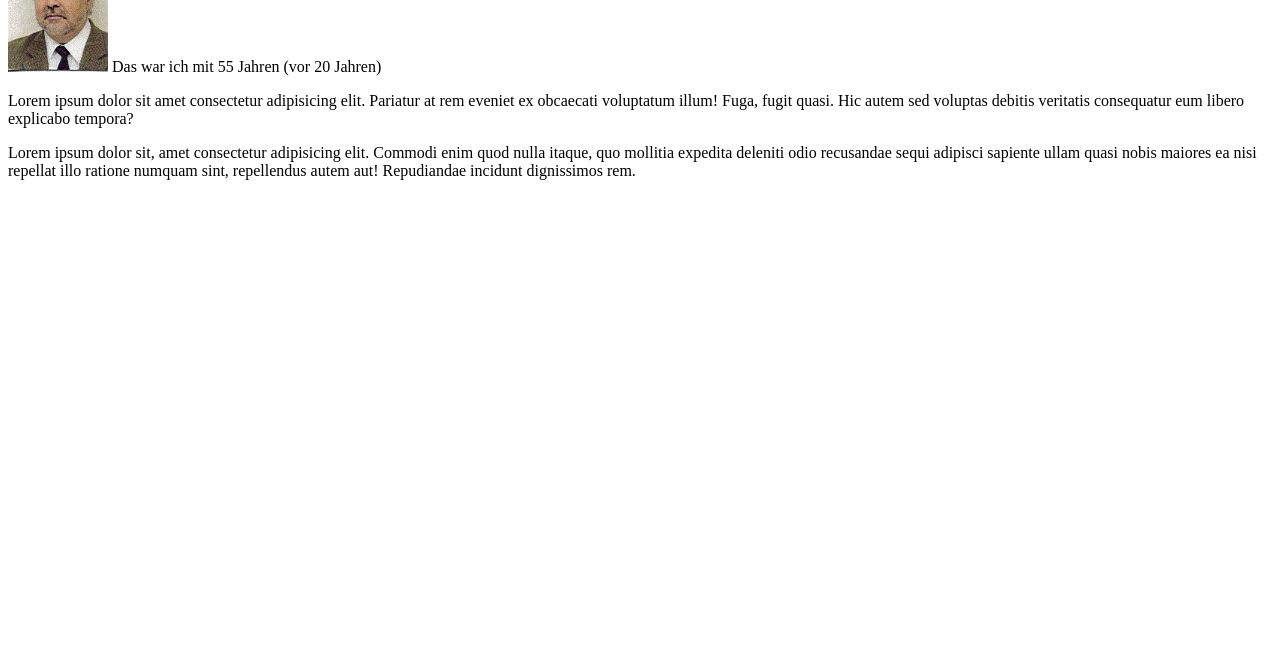
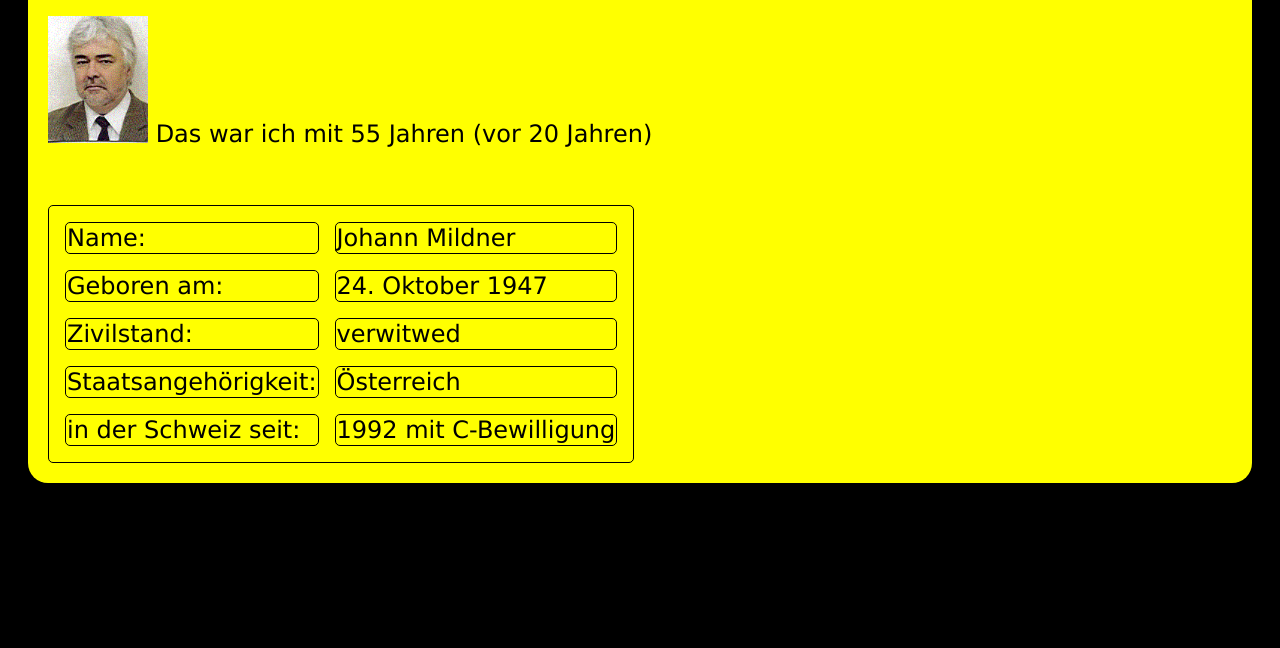
Before and after one commit to johannMildner/portfolio1, a plain HTML site: page aboutMe.html in a window 1280 px wide. Shown: the part 152-800 px from the top of the page. Drawn offline with Linux system fonts and the light colour scheme.

Commit message:
Add files via upload

```diff
--- a/aboutMe.html
+++ b/aboutMe.html
@@ -5,30 +5,43 @@
 <head>
     <meta charset="UTF-8" />
     <title>AboutMe</title>
+    <link href="./css/styles1.css" rel="stylesheet" />
 </head>
 
 <body>
     <h1>About Me</h1>
-    <p>
-        Hier können Sie sich kreativ austoben.
-        <br />
+    <div>
         <img src="./images/johann55.gif" width="100px" alt="das bin ich" />
         Das war ich mit 55 Jahren (vor 20 Jahren)
-    </p>
-    <p>
-        Lorem ipsum dolor sit amet consectetur adipisicing elit.
-        Pariatur at rem eveniet ex obcaecati voluptatum illum!
-        Fuga, fugit quasi. Hic autem sed voluptas debitis
-        veritatis consequatur eum libero explicabo tempora?
-    </p>
-    <p>
-        Lorem ipsum dolor sit, amet consectetur adipisicing elit.
-        Commodi enim quod nulla itaque, quo mollitia expedita
-        deleniti odio recusandae sequi adipisci sapiente ullam
-        quasi nobis maiores ea nisi repellat illo ratione
-        numquam sint, repellendus autem aut! Repudiandae incidunt
-        dignissimos rem.
-    </p>
+    </div>
+
+    <br><br>
+
+
+    <table>
+        <tr>
+            <td>Name:</td>
+            <td>Johann Mildner</td>
+        </tr>
+
+        <tr>
+            <td>Geboren am:</td>
+            <td>24. Oktober 1947</td>
+        </tr>
+        <tr>
+            <td>Zivilstand:</td>
+            <td>verwitwed</td>
+        </tr>
+        <tr>
+            <td>Staatsangehörigkeit:</td>
+            <td>Österreich</td>
+        </tr>
+        <tr>
+            <td>in der Schweiz seit:</td>
+            <td>1992 mit C-Bewilligung</td>
+        </tr>
+    </table>
+
 </body>
 
 </html>
--- /dev/null
+++ b/css/styles1.css
@@ -0,0 +1,20 @@
+html {
+	background-color: black;
+	padding: 20px;
+	font-size: 24px;
+	font-family: Verdana, Arial, Helvetica, sans-serif;
+}
+
+body {
+	padding: 20px;
+	background-color: yellow;
+	border-radius: 20px;
+}
+
+/* Rahmen für Tabellen */
+table,
+td {
+	border: solid 1px black;
+	border-radius: 5px;
+	border-spacing: 16px;
+}
```
Also changed, not shown: birthdayInvitaion.html (+1 -0 lines), contactMe.html (+27 -8 lines), index.html (+3 -2 lines), movieRanking.html (+2 -1 lines).
